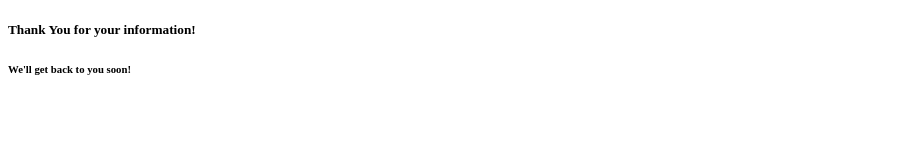
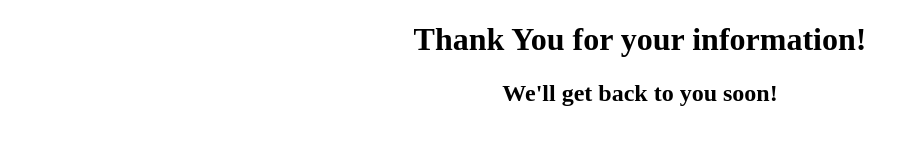
Before and after one commit to ghSB17/testing-email, a plain HTML site: page thanks.html in a window 1280 px wide. Shown: the whole page, without its empty margins (0-919 px from the left). Drawn offline with Linux system fonts and the light colour scheme.

Commit message:
still -may not work

```diff
--- a/thanks.html
+++ b/thanks.html
@@ -7,7 +7,9 @@
     <title>Document</title>
 </head>
 <body>
-    <h5>Thank You for your information!</h5>
-    <h6>We'll get back to you soon!</h6>
+    <div style="text-align:center">
+        <h1>Thank You for your information!</h1>
+        <h2>We'll get back to you soon!</h2>
+    </div>
 </body>
 </html>
```
Also changed, not shown: index.html (+1 -1 lines).
